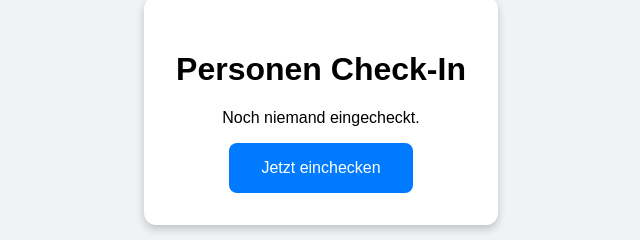
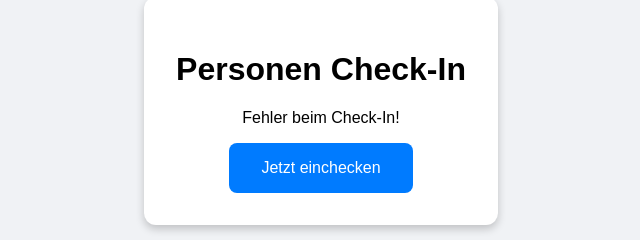
Before and after one commit to mc-murat/konferenz-check-in, a plain HTML site: page index.html in a window 1280 px wide. Both pictures are taken after a click on the button "Jetzt einchecken". Shown: the part 289-529 px from the top of the page, 319-959 px from the left. Drawn offline with Linux system fonts and the light colour scheme; no server answers.

Commit message:
Update index.html

```diff
--- a/index.html
+++ b/index.html
@@ -13,7 +13,6 @@
   </div>
 
   <script>
-  // Holt die aktuelle höchste Besucherzahl aus Camunda
   async function getMaxBesucherzahl() {
     const res = await fetch("https://camunda-production-55a3.up.railway.app/engine-rest/process-instance?processDefinitionKey=checkin");
     const instances = await res.json();
@@ -31,14 +30,14 @@
           }
         }
       } catch (err) {
-        // ignorieren
+        console.error("Fehler beim Lesen einer Variable:", err);
       }
     }
     return max;
   }
 
-  // Beim Check-In: Maximalwert holen, +1, und Prozess mit neuem Wert starten
   async function checkIn() {
+    try {
       let aktuelleZahl = await getMaxBesucherzahl();
       aktuelleZahl = aktuelleZahl + 1;
 
@@ -58,15 +57,21 @@
       );
 
       if (response.ok) {
+        const data = await response.json();
+        console.log("Prozess gestartet:", data);
         document.getElementById("status").innerText = "Check-In erfolgreich!";
         ladeTeilnehmerzahl();
       } else {
+        const errorText = await response.text();
+        console.error("Fehler beim Prozessstart:", errorText);
         document.getElementById("status").innerText = "Fehler beim Check-In!";
-      console.error(await response.text());
+      }
+    } catch (err) {
+      console.error("Netzwerk- oder andere Fehler:", err);
+      document.getElementById("status").innerText = "Fehler beim Check-In!";
     }
   }
 
-  // Anzeige: Höchsten Wert immer laden
   async function ladeTeilnehmerzahl() {
     let maxBesucher = await getMaxBesucherzahl();
     document.getElementById("status").textContent = `${maxBesucher} / 200`;
@@ -75,5 +80,6 @@
   window.onload = ladeTeilnehmerzahl;
 </script>
 
+
 </body>
 </html>
```
Lines whose indentation alone changed are shown as unchanged.
